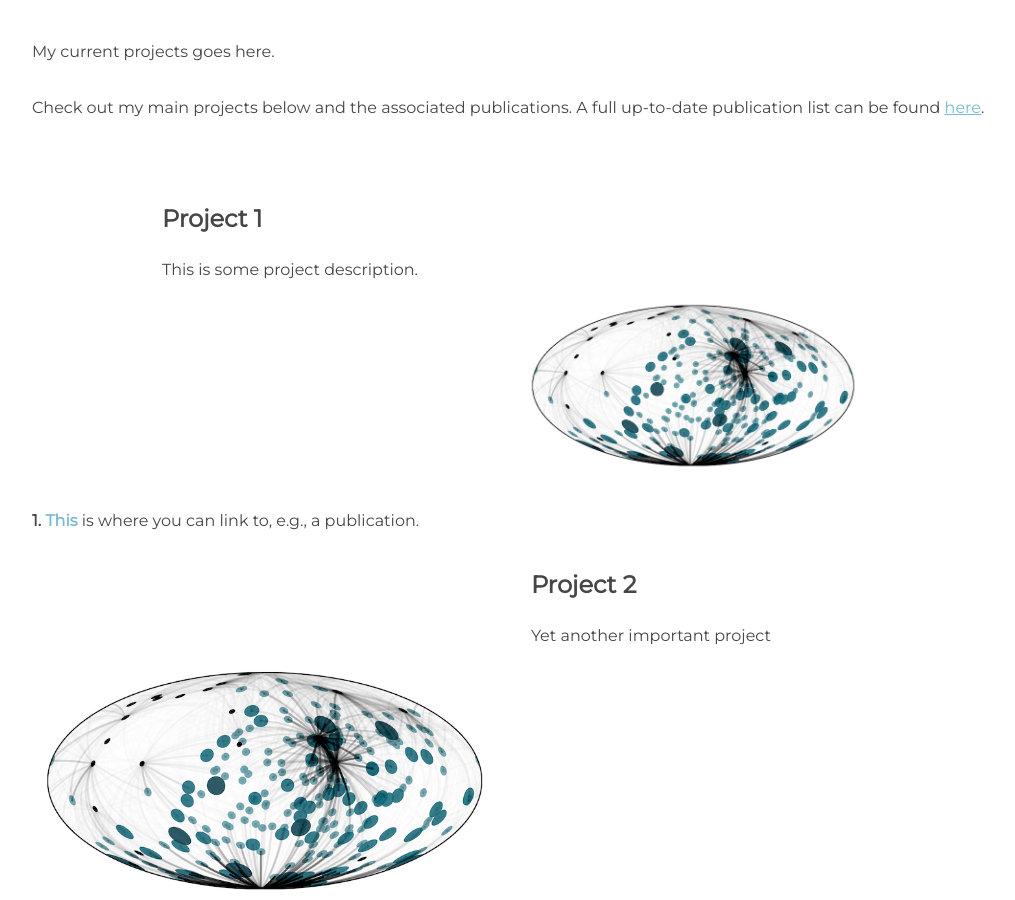
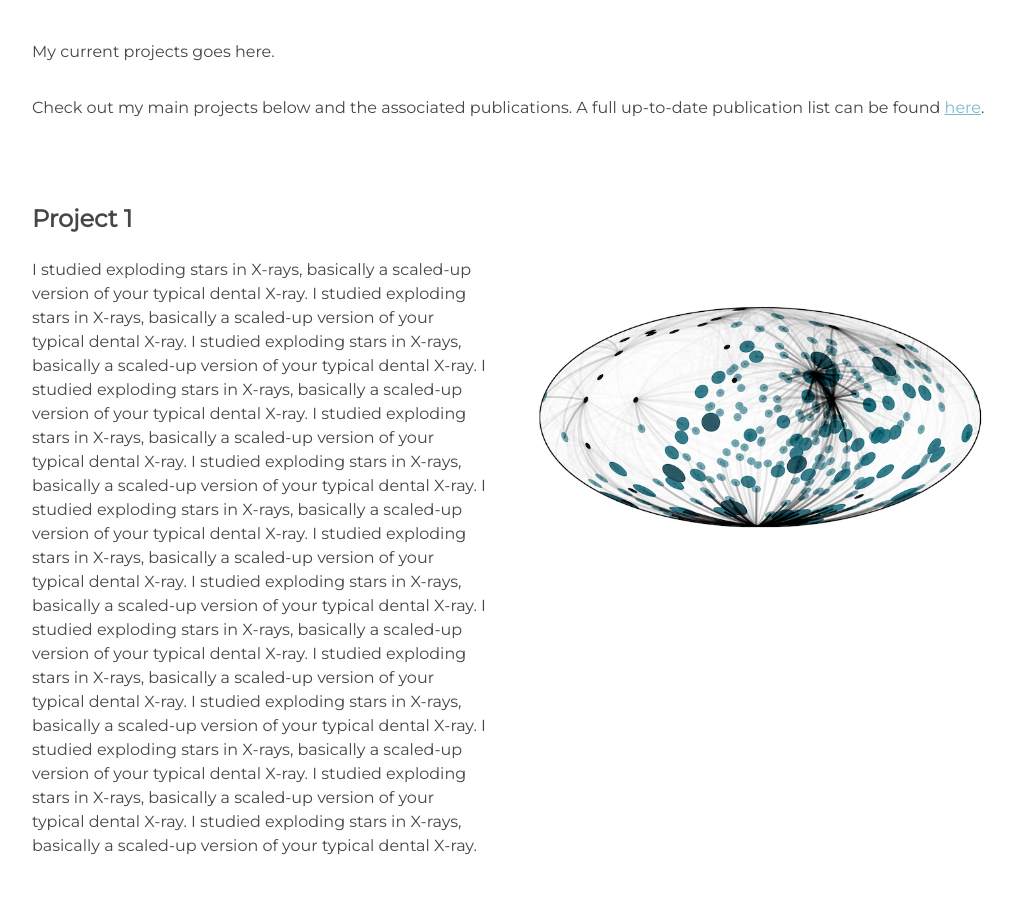
Before and after one commit to dennisalp/dennisalp.github.io, a Jekyll site: the page built from index.html, in a window 1280 px wide and 900 px high, scrolled down 1651 px. Shown: the whole window, without its empty margins (128-1143 px from the left). Built offline with Jekyll 4.4.1, drawn with Linux system fonts in a browser that asks for light colours; some of the changed text lies outside the part shown.

Commit message:
reformat with more text

```diff
--- a/_includes/gallery.html
+++ b/_includes/gallery.html
@@ -1,7 +1,7 @@
 <div class="user-details">
   <h1> Gallery </h1>
   <p>
-    Photos go here.
+    I studied exploding stars in X-rays, basically a scaled-up version of your typical dental X-ray.  I studied exploding stars in X-rays, basically a scaled-up version of your typical dental X-ray.  I studied exploding stars in X-rays, basically a scaled-up version of your typical dental X-ray.  I studied exploding stars in X-rays, basically a scaled-up version of your typical dental X-ray.  I studied exploding stars in X-rays, basically a scaled-up version of your typical dental X-ray.  I studied exploding stars in X-rays, basically a scaled-up version of your typical dental X-ray.  I studied exploding stars in X-rays, basically a scaled-up version of your typical dental X-ray.  I studied exploding stars in X-rays, basically a scaled-up version of your typical dental X-ray.  I studied exploding stars in X-rays, basically a scaled-up version of your typical dental X-ray.  I studied exploding stars in X-rays, basically a scaled-up version of your typical dental X-ray.  I studied exploding stars in X-rays, basically a scaled-up version of your typical dental X-ray.  I studied exploding stars in X-rays, basically a scaled-up version of your typical dental X-ray.  I studied exploding stars in X-rays, basically a scaled-up version of your typical dental X-ray.  I studied exploding stars in X-rays, basically a scaled-up version of your typical dental X-ray.  I studied exploding stars in X-rays, basically a scaled-up version of your typical dental X-ray.
   </p>
 
 </div>
--- a/_includes/header.html
+++ b/_includes/header.html
@@ -15,7 +15,6 @@
         <a class="link" href="#about" data-scroll>About</a>
         <a class="link" href="#projects" data-scroll>Projects</a>
 	<a class="link" href="#astrophysics" data-scroll>Astrophysics</a>
-	<a class="link" href="#gallery" data-scroll>Gallery</a>
       </div>
   </div>
   <a class="down" href="#about" data-scroll><i class="icon fa fa-chevron-down" aria-hidden="true"></i></a>
--- a/_includes/projects.html
+++ b/_includes/projects.html
@@ -23,7 +23,7 @@
   <div class="contents">
     <h3> Project 1 </h3>
     <p>
-      This is some project description.
+      I studied exploding stars in X-rays, basically a scaled-up version of your typical dental X-ray.  I studied exploding stars in X-rays, basically a scaled-up version of your typical dental X-ray.  I studied exploding stars in X-rays, basically a scaled-up version of your typical dental X-ray.  I studied exploding stars in X-rays, basically a scaled-up version of your typical dental X-ray.  I studied exploding stars in X-rays, basically a scaled-up version of your typical dental X-ray.  I studied exploding stars in X-rays, basically a scaled-up version of your typical dental X-ray.  I studied exploding stars in X-rays, basically a scaled-up version of your typical dental X-ray.  I studied exploding stars in X-rays, basically a scaled-up version of your typical dental X-ray.  I studied exploding stars in X-rays, basically a scaled-up version of your typical dental X-ray.  I studied exploding stars in X-rays, basically a scaled-up version of your typical dental X-ray.  I studied exploding stars in X-rays, basically a scaled-up version of your typical dental X-ray.  I studied exploding stars in X-rays, basically a scaled-up version of your typical dental X-ray.  I studied exploding stars in X-rays, basically a scaled-up version of your typical dental X-ray.  I studied exploding stars in X-rays, basically a scaled-up version of your typical dental X-ray.  I studied exploding stars in X-rays, basically a scaled-up version of your typical dental X-ray.
     </p>
   </div>
 </div>
@@ -41,7 +41,7 @@
   </div>
   <div class="contents-right">
     <h3> Project 2 </h3>
-    <p> Yet another important project </p>
+    <p> I studied exploding stars in X-rays, basically a scaled-up version of your typical dental X-ray.  I studied exploding stars in X-rays, basically a scaled-up version of your typical dental X-ray.  I studied exploding stars in X-rays, basically a scaled-up version of your typical dental X-ray.  I studied exploding stars in X-rays, basically a scaled-up version of your typical dental X-ray.  I studied exploding stars in X-rays, basically a scaled-up version of your typical dental X-ray.  I studied exploding stars in X-rays, basically a scaled-up version of your typical dental X-ray.  I studied exploding stars in X-rays, basically a scaled-up version of your typical dental X-ray.  I studied exploding stars in X-rays, basically a scaled-up version of your typical dental X-ray.  I studied exploding stars in X-rays, basically a scaled-up version of your typical dental X-ray.  I studied exploding stars in X-rays, basically a scaled-up version of your typical dental X-ray.  I studied exploding stars in X-rays, basically a scaled-up version of your typical dental X-ray.  I studied exploding stars in X-rays, basically a scaled-up version of your typical dental X-ray.  I studied exploding stars in X-rays, basically a scaled-up version of your typical dental X-ray.  I studied exploding stars in X-rays, basically a scaled-up version of your typical dental X-ray.  I studied exploding stars in X-rays, basically a scaled-up version of your typical dental X-ray. </p>
   </div>
 </div>
 <p>
```
Also changed, not shown: _includes/astrophysics.html (+1 -1 lines).
